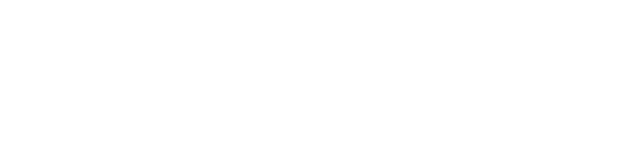
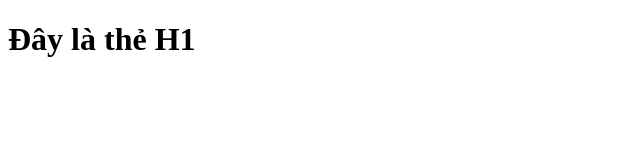
Before and after one commit to VuKieuAnh/C0320H1-W1, a plain HTML site: page demoHTML.html in a window 1280 px wide. Shown: the whole page, without its empty margins (0-640 px from the left). Drawn offline with Linux system fonts and the light colour scheme.

Commit message:
edit file demo

```diff
--- a/demoHTML.html
+++ b/demoHTML.html
@@ -2,9 +2,9 @@
 <html lang="en">
 <head>
     <meta charset="UTF-8">
-    <title>Title</title>
+    <title>Kieu Anh</title>
 </head>
 <body>
-
+<h1>Đây là thẻ H1</h1>
 </body>
 </html>
```
